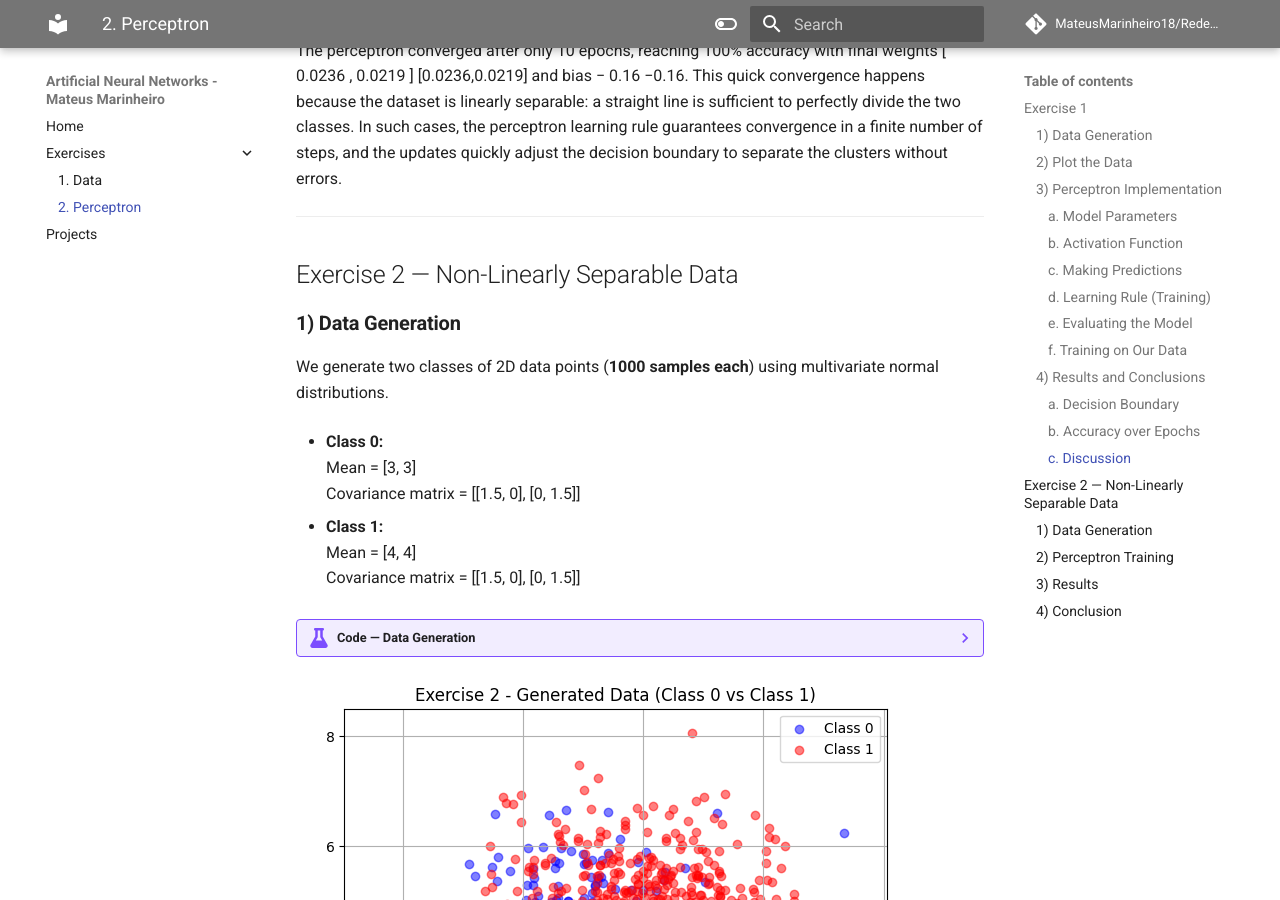
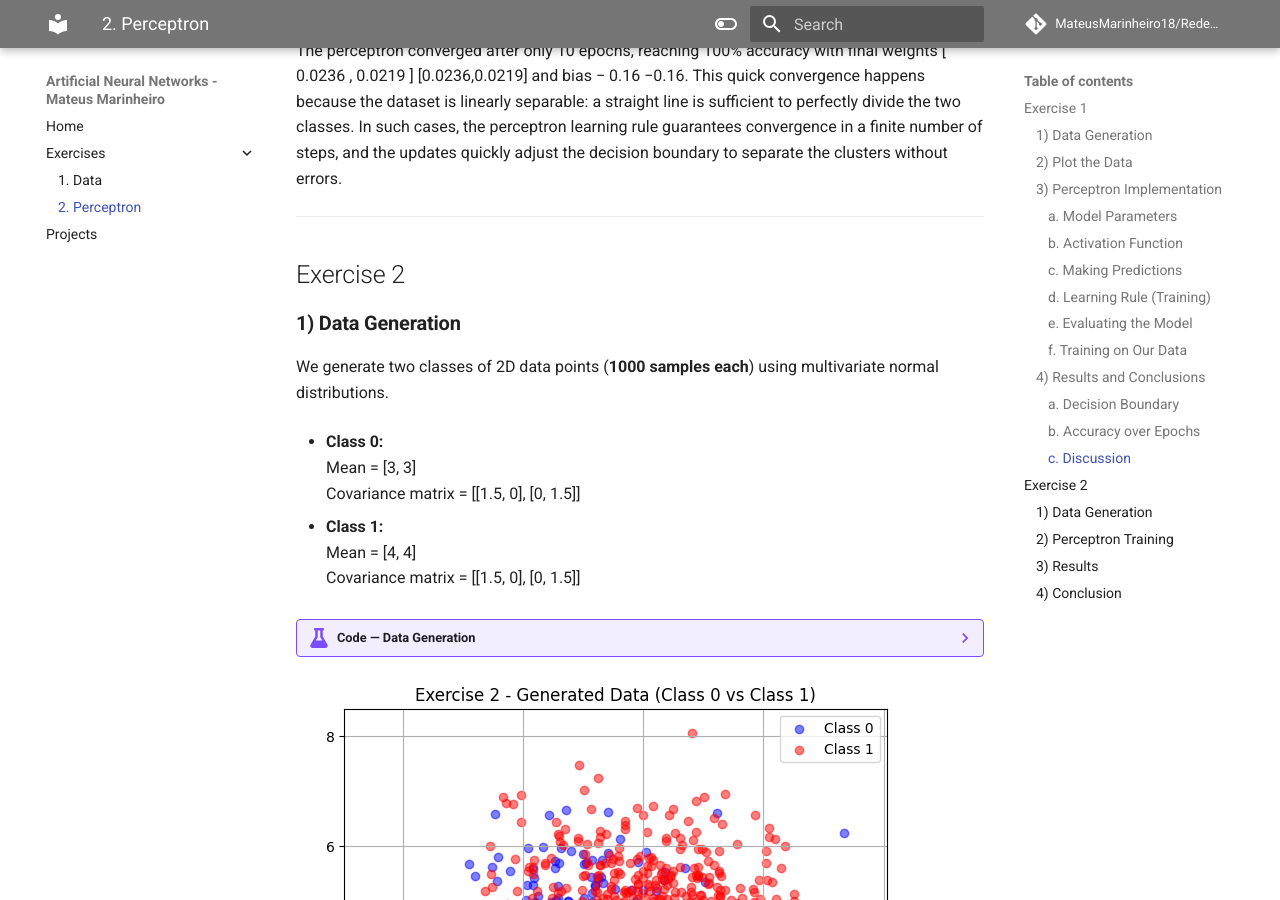
Before and after one commit to MateusMarinheiro18/RedesNeuraisMateusMarinheiro, an MkDocs documentation site: the page built from docs/exercicios/ex2-perceptron/main.md, in a window 1280 px wide and 900 px high, scrolled down 6115 px. Built offline with MkDocs 1.6.1 and Material for MkDocs 9.7.7, drawn with Linux system fonts in a browser that asks for light colours; comment, search, counter and statistics services are not loaded.

Commit message:
refactor: simplificar título do exercício 2

```diff
--- a/docs/exercicios/ex2-perceptron/main.md
+++ b/docs/exercicios/ex2-perceptron/main.md
@@ -329,7 +329,7 @@ In such cases, the perceptron learning rule guarantees convergence in a finite n
 
 ---
 
-## Exercise 2 — Non-Linearly Separable Data
+## Exercise 2
 
 ### **1) Data Generation**
 
```
